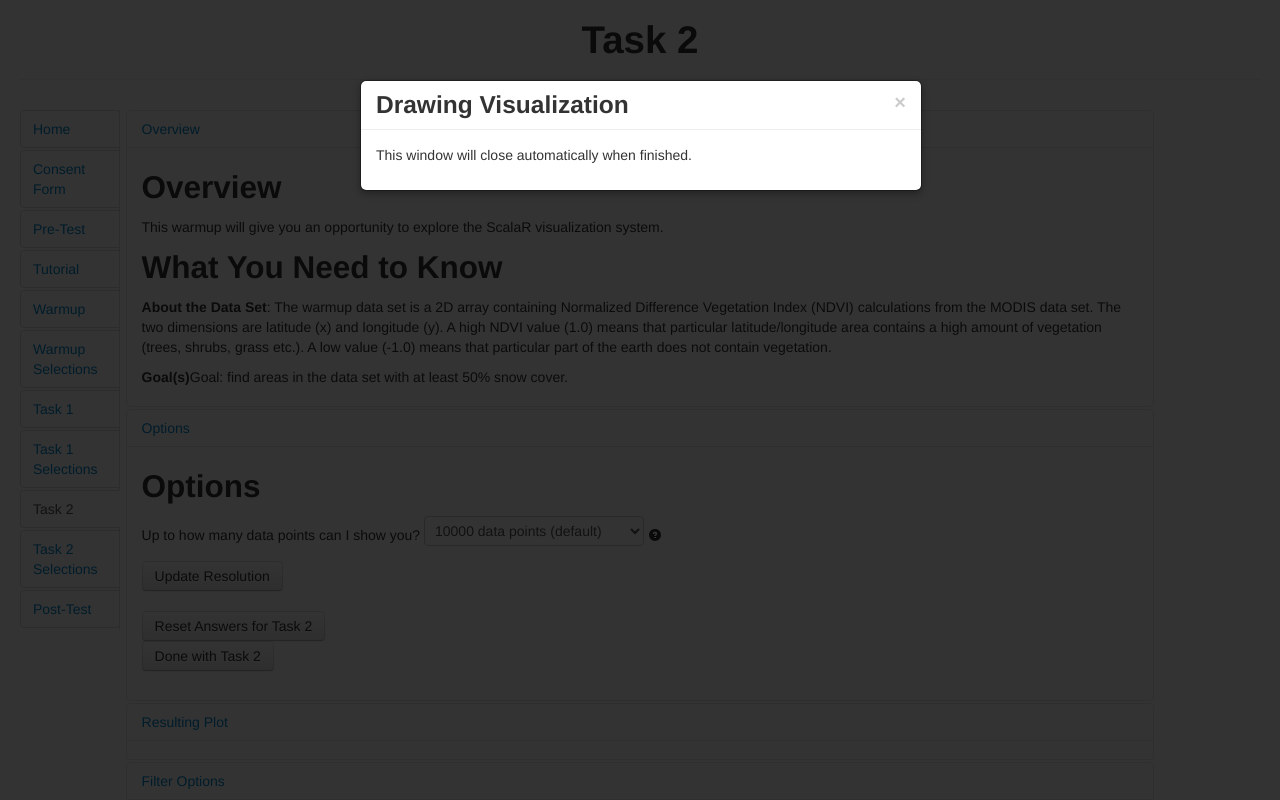
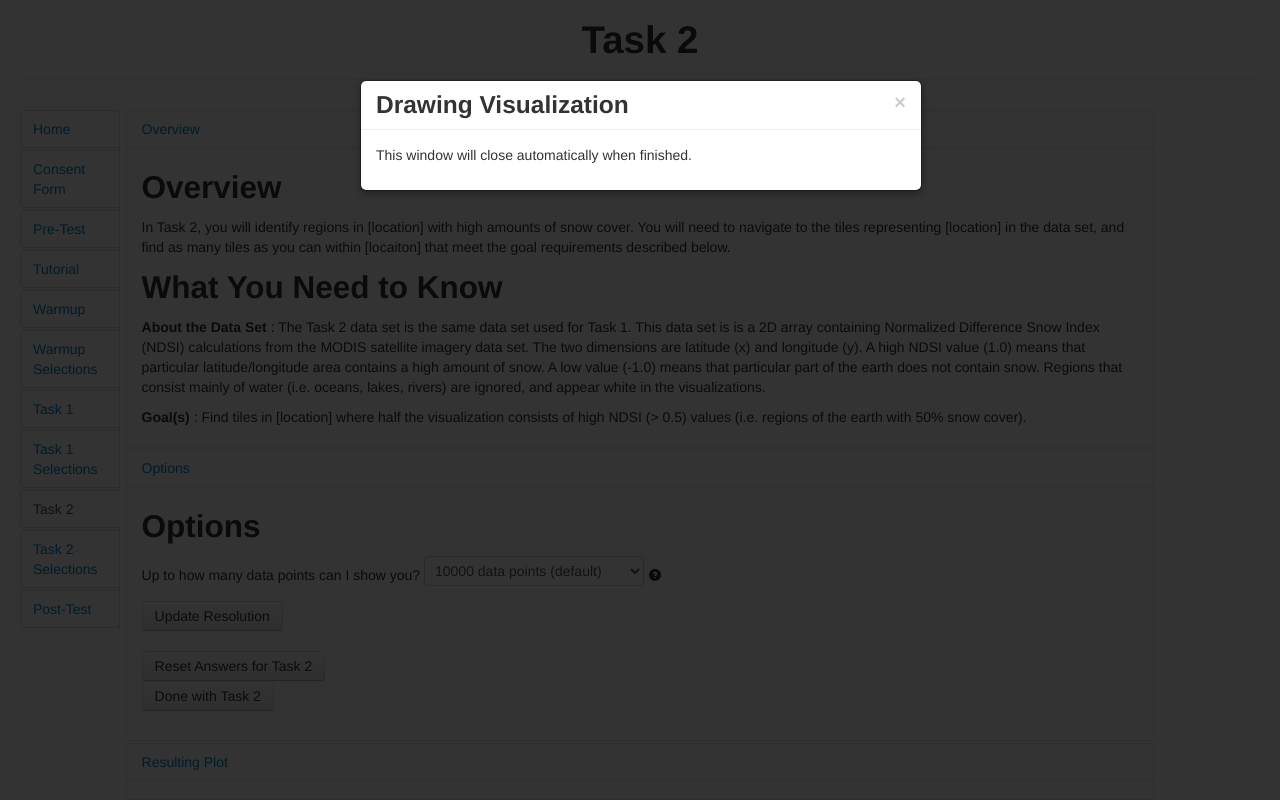
Before and after one commit to leibatt/user_study, a Flask app: template app/templates/scalar/task2.html in a window 1280 px wide. Run offline with Flask 2, Linux system fonts and the light colour scheme; the template is opened without the code that fills it, so the values that code supplies are empty; parts of the project's set-up code (start-up, migrations or seed data) failed here and were passed over; some libraries are stand-ins or nearby versions.

Commit message:
updated task1 and task2 templates to require the user to look in a specific geographic location for tiles

```diff
--- a/app/templates/scalar/task2.html
+++ b/app/templates/scalar/task2.html
@@ -16,12 +16,18 @@
 {% block task2_nav_active %}active{% endblock %}
 {% block instructions %}
     <h2>Overview</h2>
-	<p>This warmup will give you an opportunity to explore the ScalaR visualization system.</p>
+    <p>
+In Task 2, you will identify regions in [location] with high amounts of snow cover.
+You will need to navigate to the tiles representing [location] in the data set,
+and find as many tiles as you can within [locaiton] that meet the goal requirements described below.
+    </p>
     <h2>What You Need to Know</h2>
-	<p><strong>About the Data Set</strong>: The warmup data set is a 2D array containing Normalized Difference Vegetation Index (NDVI) calculations from the MODIS data set. The two dimensions are latitude (x) and longitude (y). A high NDVI value (1.0) means that particular latitude/longitude area contains a high amount of vegetation (trees, shrubs, grass etc.). A low value (-1.0) means that particular part of the earth does not contain vegetation.
+    <p><strong>About the Data Set</strong>
+: The Task 2 data set is the same data set used for Task 1. This data set is is a 2D array containing Normalized Difference Snow Index (NDSI) calculations from the MODIS satellite imagery data set. The two dimensions are latitude (x) and longitude (y). A high NDSI value (1.0) means that particular latitude/longitude area contains a high amount of snow. A low value (-1.0) means that particular part of the earth does not contain snow. Regions that consist mainly of water (i.e. oceans, lakes, rivers) are ignored, and appear white in the visualizations.
     </p>
     <p>
-		<strong>Goal(s)</strong>Goal: find areas in the data set with at least 50% snow cover.
+        <strong>Goal(s)</strong>
+: Find tiles in [location] where half the visualization consists of high NDSI (> 0.5) values (i.e. regions of the earth with 50% snow cover).
     </p>
 {% endblock %}
 {% block donebutton %}Task 2{% endblock %}
```
Also changed, not shown: app/templates/scalar/task1.html (+9 -3 lines). Lines whose indentation alone changed are shown as unchanged.
